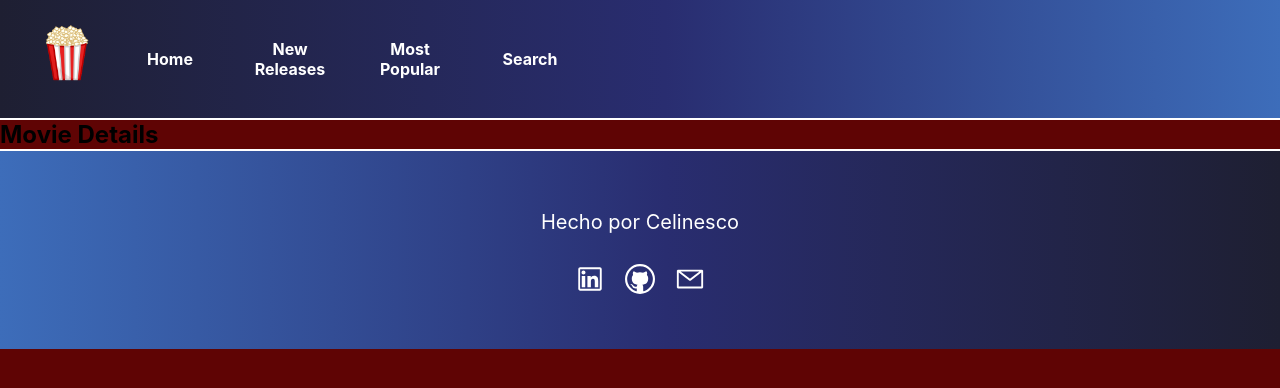
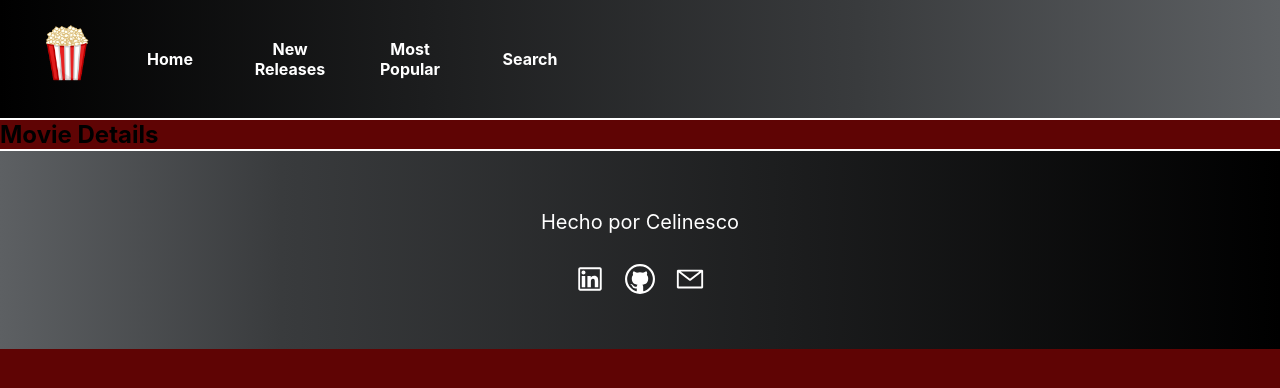
Before and after one commit to Celinesco/buscador_de_peliculas, a React (Create React App) app: page /movie/1 in a window 1280 px wide. Shown: the top 388 px of the page. Built offline with nearby package versions, Linux system fonts and the light colour scheme.

Commit message:
cambio color de barra de navegacion y de footer

```diff
--- a/src/components/Footer/Footer.scss
+++ b/src/components/Footer/Footer.scss
@@ -6,8 +6,8 @@
     border-top: 2px solid white;
     height: 200px;
     padding: 40px;
-    background: rgb(61,109,186);
-    background: linear-gradient(90deg, rgba(61,109,186,1) 0%, rgba(41,45,112,1) 52%, rgba(30,31,50,1) 100%);
+    background: rgb(93,96,99);
+    background: linear-gradient(90deg, rgba(93,96,99,1) 0%, rgba(57,59,61,1) 22%, rgba(0,0,0,1) 100%);
     p {
         color: white;
         font-size: 20px;
--- a/src/components/NavBar/NavBar.scss
+++ b/src/components/NavBar/NavBar.scss
@@ -1,6 +1,6 @@
 .navbar {
-    background: rgb(30,31,50);
-    background: linear-gradient(90deg, rgba(30,31,50,1) 0%, rgba(41,45,112,1) 52%, rgba(61,109,186,1) 100%);
+    background: rgb(0,0,0);
+    background: linear-gradient(90deg, rgba(0,0,0,1) 0%, rgba(57,59,61,1) 67%, rgba(93,96,99,1) 100%);
     height: 120px;
     padding: 20px;
     display: flex;
```
